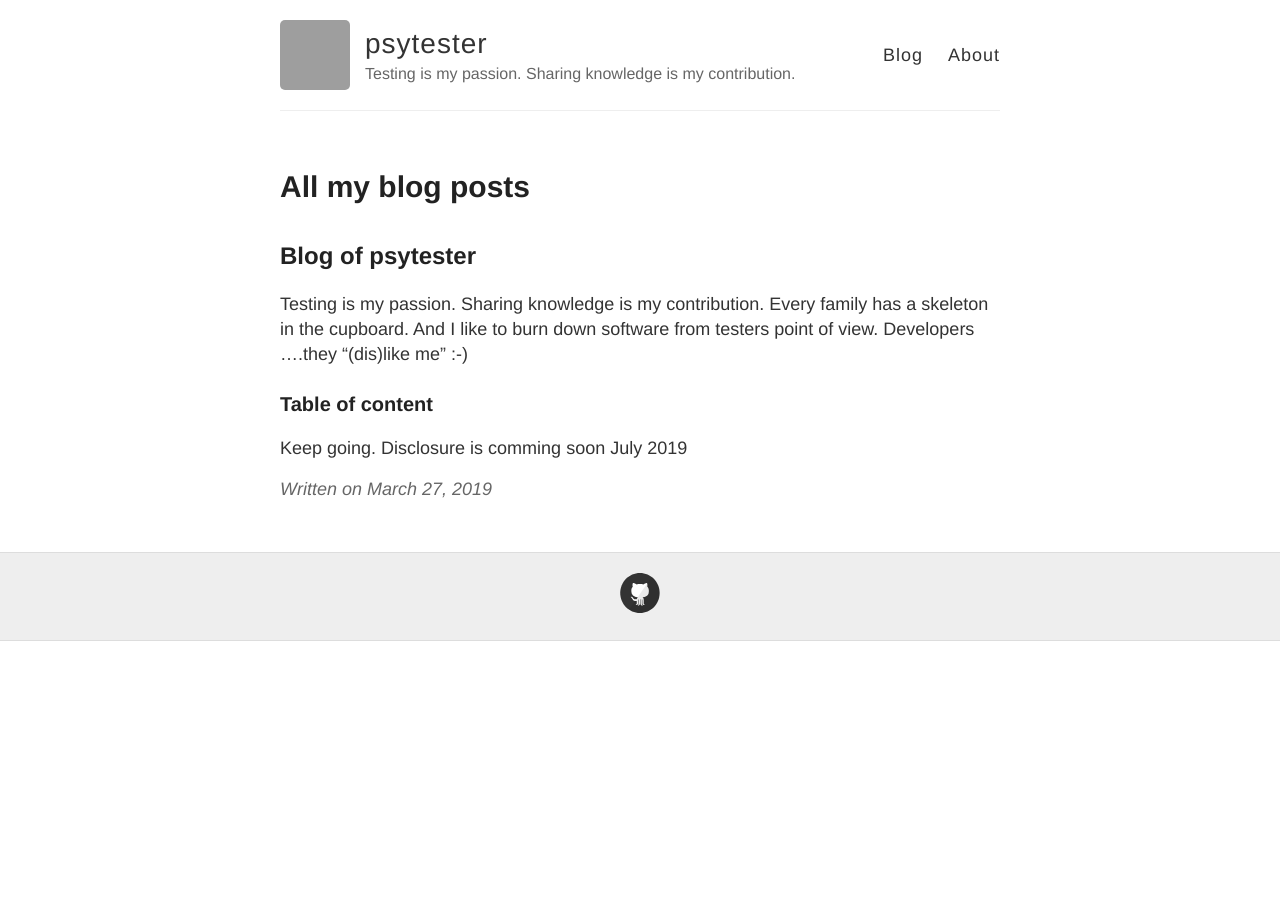
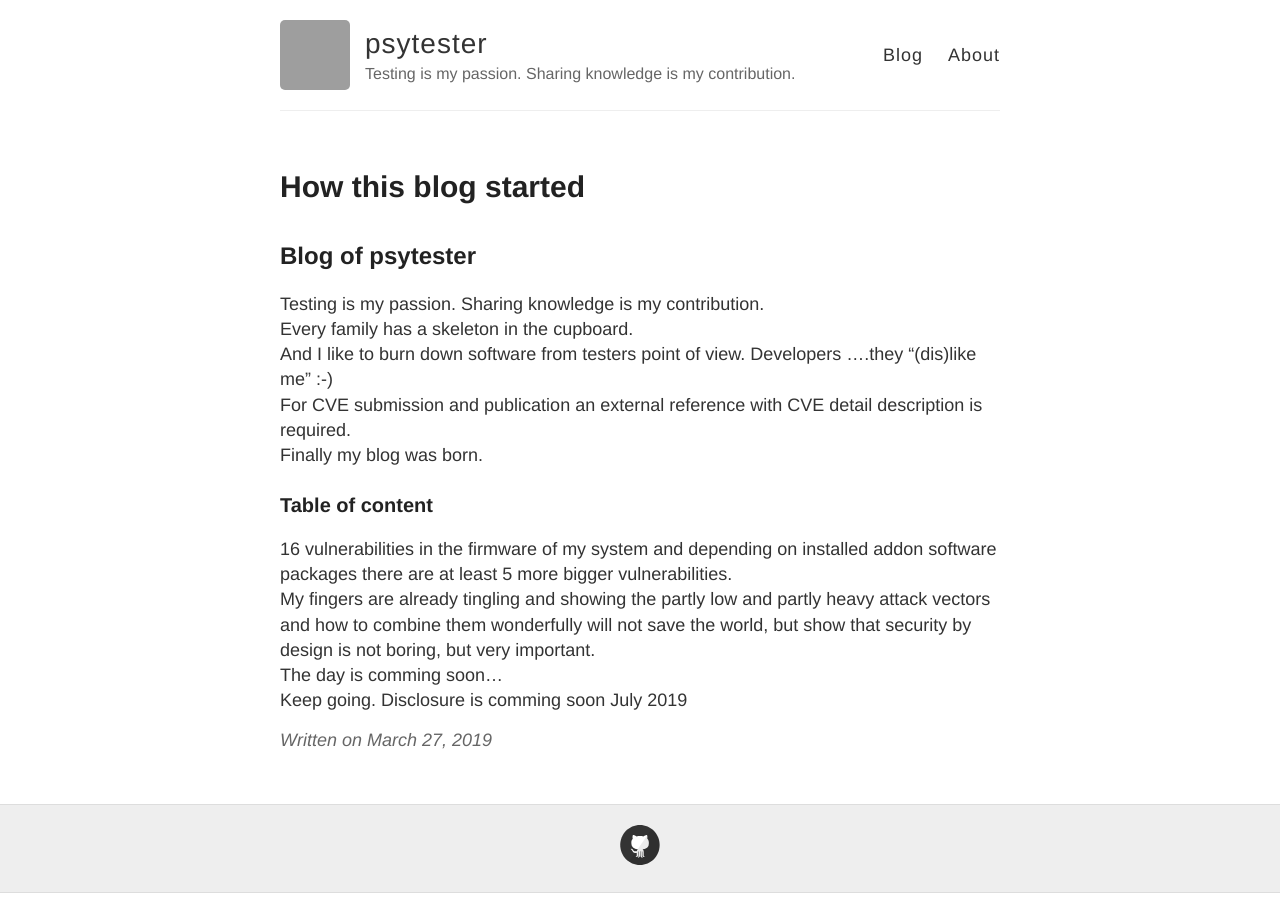
Before and after one commit to psytester/psytester.github.io, a Jekyll site: the page built from _posts/2019-03-27-index.md, in a window 1280 px wide. Built offline with Jekyll 4.4.1, drawn with Linux system fonts in a browser that asks for light colours; grey boxes are pictures that could not be loaded.

Commit message:
Update 2019-03-27-index.md

```diff
--- a/_posts/2019-03-27-index.md
+++ b/_posts/2019-03-27-index.md
@@ -1,6 +1,6 @@
 ---
 layout: post
-title: All my blog posts
+title: How this blog started
 date:   2019-03-27 20:00:00
 author: 'psytester'
 author_image: "https://avatars1.githubusercontent.com/u/7526983?s=400"
@@ -8,10 +8,15 @@ author_image: "https://avatars1.githubusercontent.com/u/7526983?s=400"
 
 ## Blog of psytester
 
-Testing is my passion. Sharing knowledge is my contribution.
-Every family has a skeleton in the cupboard.
-And I like to burn down software from testers point of view. Developers ....they "(dis)like me" :-)
+Testing is my passion. Sharing knowledge is my contribution.<br>
+Every family has a skeleton in the cupboard.<br>
+And I like to burn down software from testers point of view. Developers ....they "(dis)like me" :-)<br>
+For CVE submission and publication an external reference with CVE detail description is required.<br>
+Finally my blog was born.<br>
 
 ### Table of content
 
-Keep going. Disclosure is comming soon July 2019
+16 vulnerabilities in the firmware of my system and depending on installed addon software packages there are at least 5 more bigger vulnerabilities.<br>
+My fingers are already tingling and showing the partly low and partly heavy attack vectors and how to combine them wonderfully will not save the world, but show that security by design is not boring, but very important.<br>
+The day is comming soon...<br>
+Keep going. Disclosure is comming soon July 2019<br>
```
